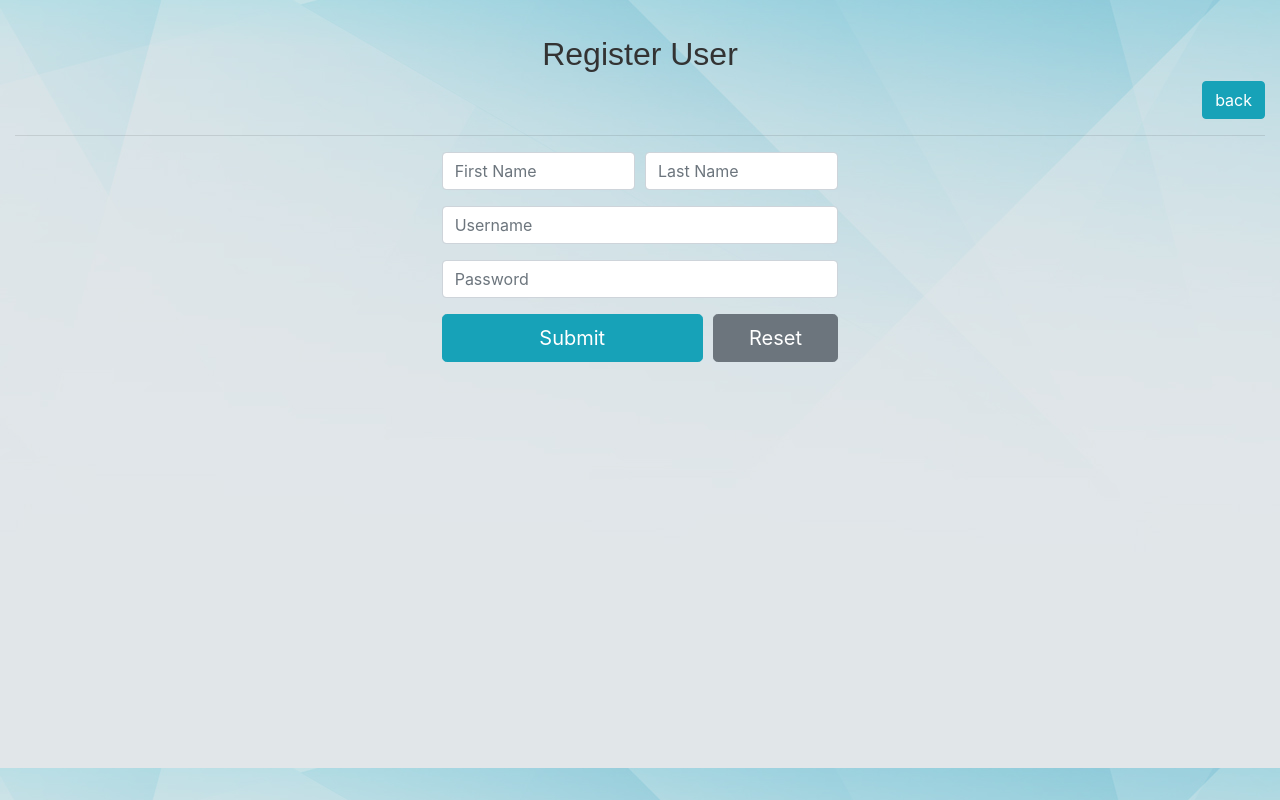
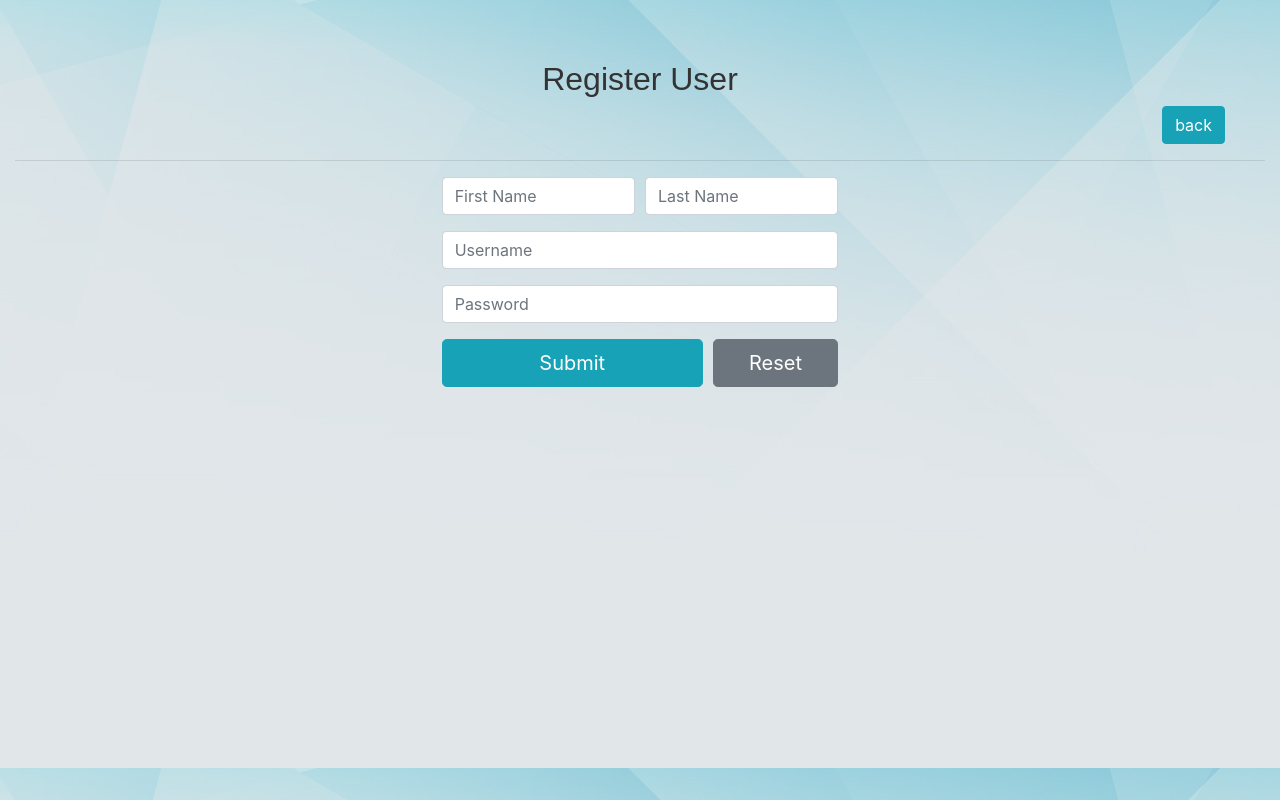
Before and after one commit to salilsaini868/TrainingAssignment2018, an Angular app in the folder Frontend/Angular/: page /register in a window 1280 px wide. Built offline with nearby package versions, Linux system fonts and the light colour scheme.

Commit message:
Modified register-user page css.

```diff
--- a/Frontend/Angular/src/app/register/register.component.css
+++ b/Frontend/Angular/src/app/register/register.component.css
@@ -1,5 +1,5 @@
 #training-heading {
-  margin-top: 35px;
+  margin-top: 60px;
   text-align: center;
   size: 32px;
   font-family: Arial, Helvetica, sans-serif;
@@ -14,5 +14,6 @@
 }
 
 #login-page {
-  text-align-last: right
+  text-align-last: right;
+  margin-right: 40px;
 }
```
